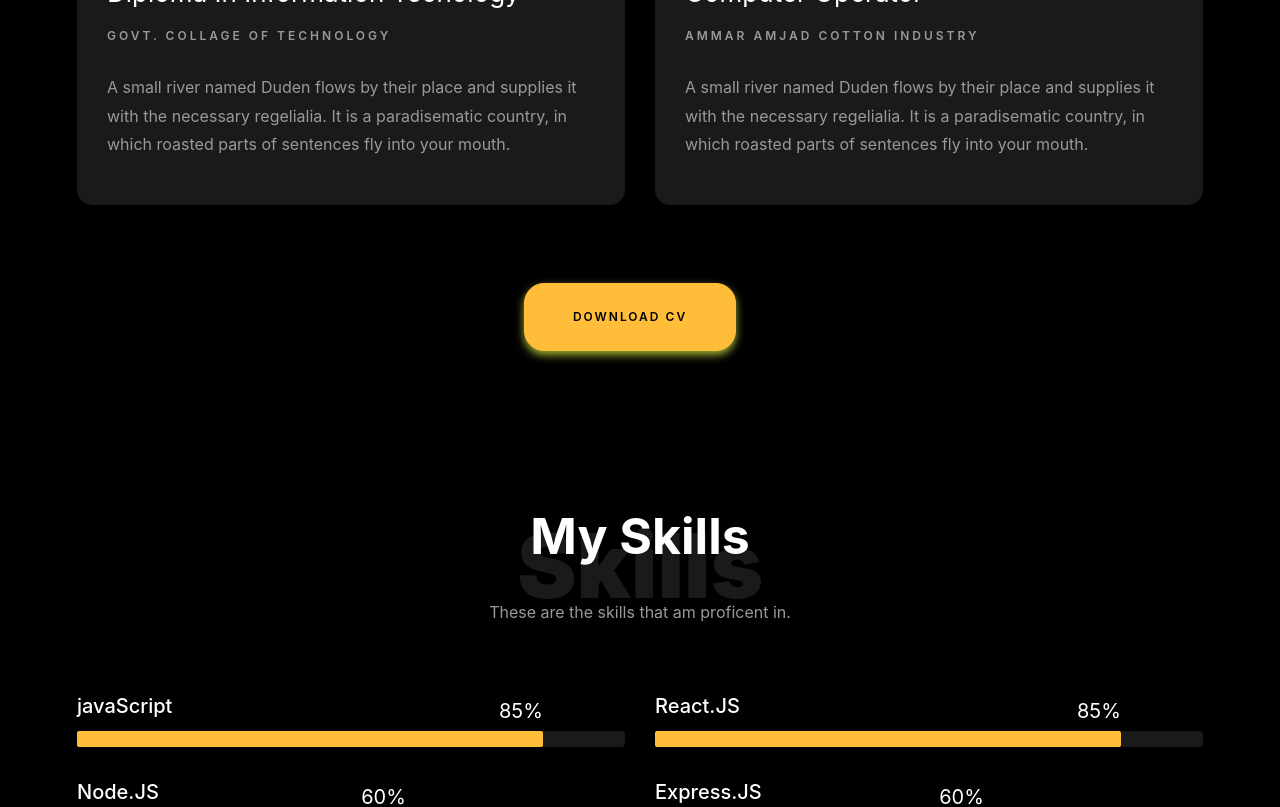
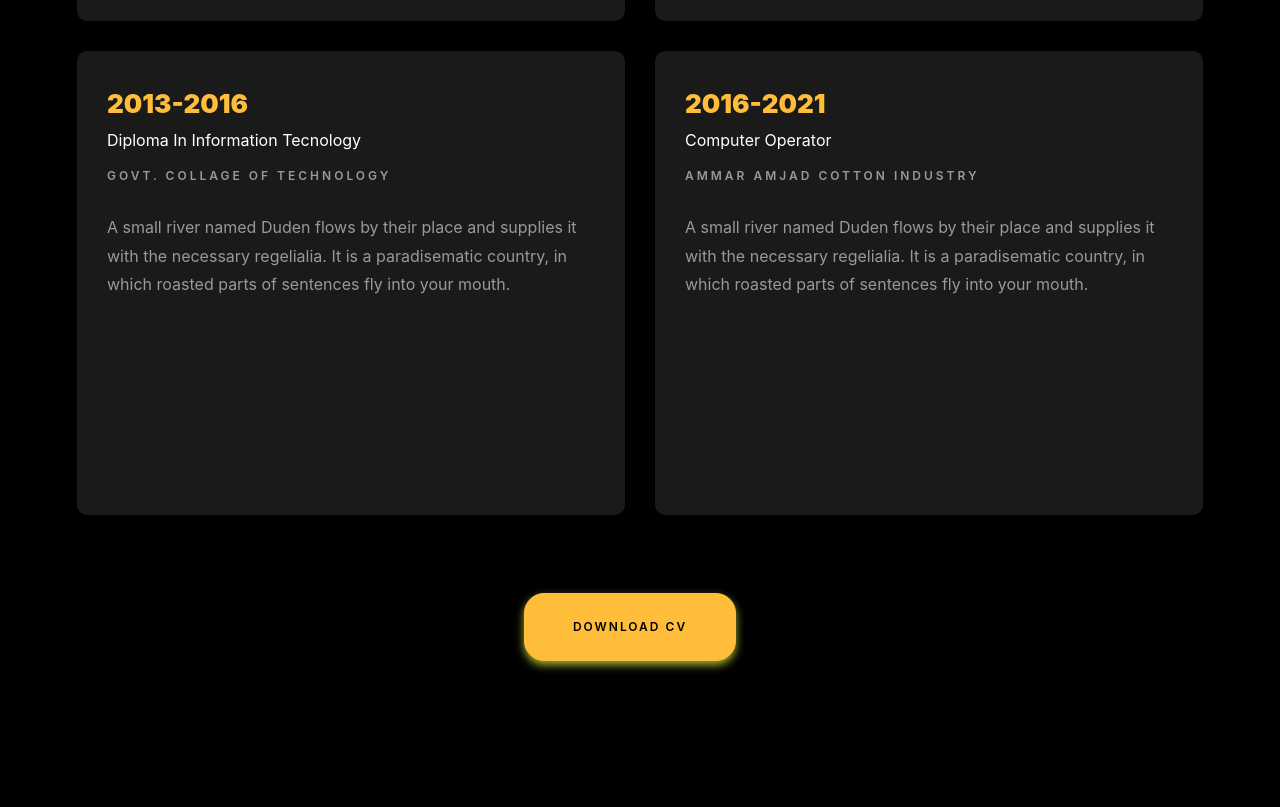
Before and after one commit to Hmmm-Code/PortFolio, a React (Create React App) app: page / in a window 1280 px wide. Shown: the part 2280-3087 px from the top of the page. Built offline with nearby package versions, Linux system fonts and the light colour scheme.

Commit message:
optimze the code and did a little bit of tuning in mobile screen view

```diff
--- a/src/App.css
+++ b/src/App.css
@@ -102,9 +102,18 @@ a:hover {
     padding-left: 15px;
     padding-right: 15px;
   }
+}
+
+@media screen and (max-width: 600px) {
   .col-md-6 {
     flex: 100% !important;
     max-width: 100% !important;
+  }
+  .resume-wrap {
+    height: auto !important;
+  }
+  .adjust {
+    max-width: 50% !important;
   }
 }
 @media screen and (min-width: 992px) {
@@ -584,13 +593,14 @@ a:hover {
 
 .resume-wrap {
   width: 100%;
+  height: 29rem;
   margin-bottom: 30px;
   background: rgba(255, 255, 255, 0.1);
   padding: 30px;
   -webkit-border-radius: 5px;
   -moz-border-radius: 5px;
   -ms-border-radius: 5px;
-  border-radius: 15px;
+  border-radius: 10px;
 }
 .resume-wrap .date {
   font-weight: 900;
@@ -598,7 +608,7 @@ a:hover {
   color: #ffbd39;
 }
 .resume-wrap h2 {
-  font-size: 26px;
+  font-size: 1rem;
 }
 
 .resume-wrap .position {
@@ -699,7 +709,7 @@ a:hover {
 }
 
 .progress-wrap h3 {
-  font-size: 20px;
+  font-size: 1rem;
   margin-bottom: 10px;
   font-weight: 500;
 }
@@ -737,7 +747,6 @@ a:hover {
 
 .progress-bar span {
   position: absolute;
-  top: -38px;
   right: 0;
   font-size: 20px;
   font-weight: 400;
--- a/src/components/Contact.jsx
+++ b/src/components/Contact.jsx
@@ -48,7 +48,7 @@ const Contact = () => {
 
         <div className="row d-flex contact-info mb-5">
           {contactData.map((items) => (
-            <div className="col-md-6 col-lg-3 d-flex ftco-animate fadeInUp ftco-animated">
+            <div className="col-md-6 col-lg-3 d-flex ftco-animate fadeInUp ftco-animated adjust">
               <div className="align-self-stretch box p-4 text-center">
                 <div className="icon d-flex align-items-center justify-content-center">
                   <span className="icon-map-signs">{items.icon}</span>
@@ -64,7 +64,7 @@ const Contact = () => {
         </div>
 
         <div className="row no-gutters block-9 justify-content-center">
-          <div className="col-md-6 order-md-last d-flex">
+          <div className="col-md-6 order-md-last d-flex ">
             <form action="#" className="bg-light p-4 p-md-5 contact-form">
               <div className="form-group">
                 <input
--- a/src/components/Skills.jsx
+++ b/src/components/Skills.jsx
@@ -12,15 +12,13 @@ const Skills = () => {
     { name: "JAVA", level: "50%", style: { width: "50% " } },
     { name: "Python", level: "50%", style: { width: "50% " } },
   ];
-  const style = {
-    width: "10%",
-  };
+
   // implement the feature tu adjust skills level dynamically
   return (
     <section className="ftco-section" id="skills-section">
       <div className="container sec-container">
         <div className="row justify-content-center pb-5">
-          <div className="col-md-12 heading-section text-center ftco-animate fadeInUp ftco-animated">
+          <div className="col-md-12 heading-section text-center ftco-animate fadeInUp ftco-animated ">
             <h1 className="big big-2">Skills</h1>
             <h2 className="mb-4">My Skills</h2>
             <p>These are the skills that am proficent in.</p>
@@ -28,7 +26,7 @@ const Skills = () => {
         </div>
         <div className="row">
           {skills.map((items) => (
-            <div className="col-md-6 animate-box">
+            <div className="col-md-6 animate-box adjust">
               <div className="progress-wrap ftco-animate fadeInUp ftco-animated">
                 <h3>{items.name}</h3>
                 <div className="progress">
```
